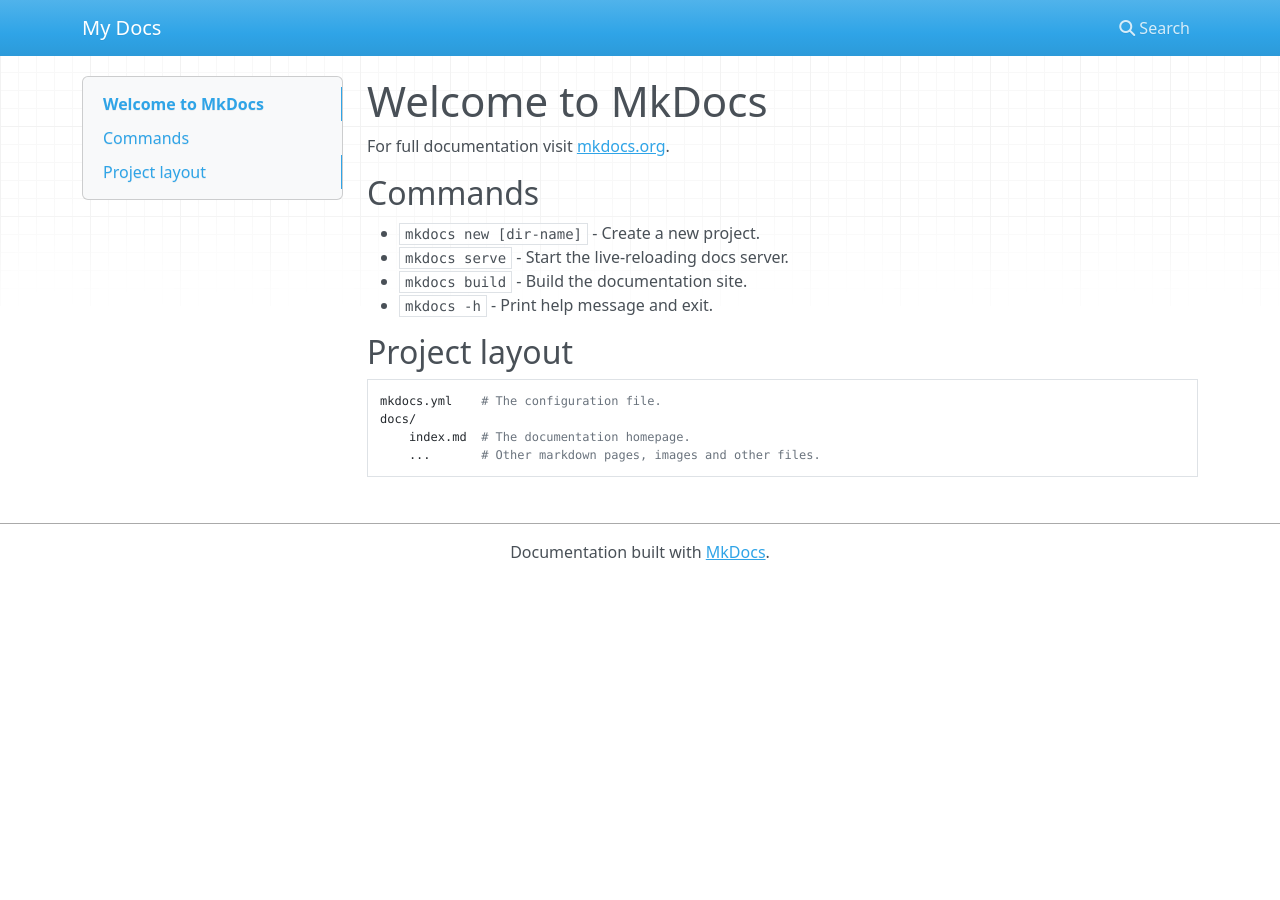
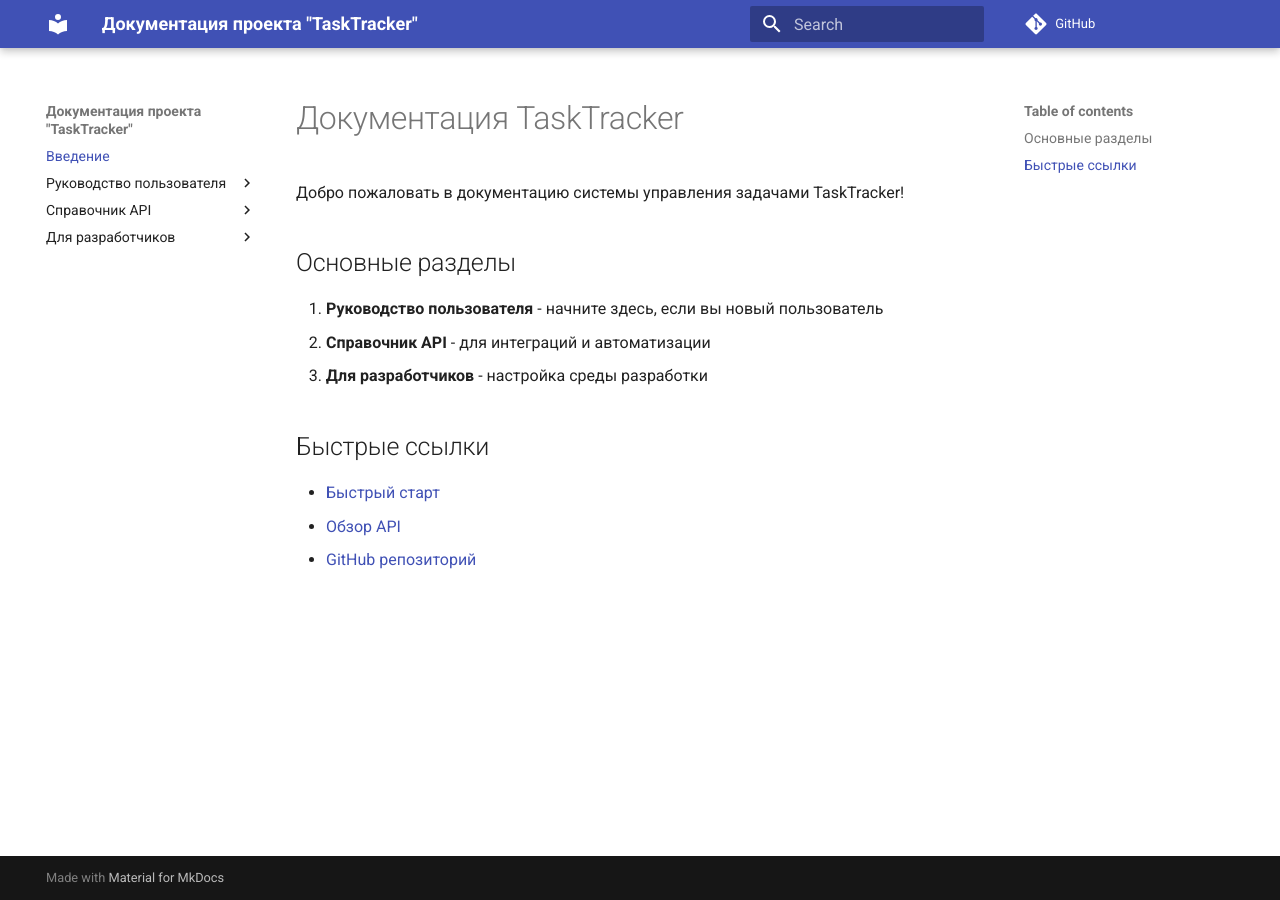
Before and after one commit to Ksenyashina/TaskTracker, an MkDocs documentation site: the page built from docs/index.md, in a window 1280 px wide. Built offline with MkDocs 1.6.1 and Material for MkDocs 9.7.7, drawn with Linux system fonts in a browser that asks for light colours; nearby versions of some CDN libraries; comment, search, counter and statistics services are not loaded.

Commit message:
Добавлена базовая структура документации и контент для быстрого старта

```diff
--- a/docs/index.md
+++ b/docs/index.md
@@ -1,17 +1,15 @@
-# Welcome to MkDocs
+# Документация TaskTracker
 
-For full documentation visit [mkdocs.org](https://www.mkdocs.org).
+Добро пожаловать в документацию системы управления задачами TaskTracker!
 
-## Commands
+## Основные разделы
 
-* `mkdocs new [dir-name]` - Create a new project.
-* `mkdocs serve` - Start the live-reloading docs server.
-* `mkdocs build` - Build the documentation site.
-* `mkdocs -h` - Print help message and exit.
+1. **Руководство пользователя** - начните здесь, если вы новый пользователь
+2. **Справочник API** - для интеграций и автоматизации
+3. **Для разработчиков** - настройка среды разработки
 
-## Project layout
+## Быстрые ссылки
 
-    mkdocs.yml    # The configuration file.
-    docs/
-        index.md  # The documentation homepage.
-        ...       # Other markdown pages, images and other files.
+* [Быстрый старт](user-guide/quick-start.md)
+* [Обзор API](api/overview.md)
+* [GitHub репозиторий](https://github.com/Ksenyashina/TaskTracker.git)
--- a/mkdocs.yml
+++ b/mkdocs.yml
@@ -1 +1,24 @@
-site_name: My Docs
+site_name: Документация проекта "TaskTracker"
+site_description: Руководство пользователя и API для системы управления задачами.
+site_author: Ксения Сеняшина
+theme:
+  name: material
+  palette:
+    - scheme: default
+      primary: indigo
+      accent: indigo
+repo_url: https://github.com/Ksenyashina/TaskTracker.git
+nav:
+  - Введение: index.md
+  - Руководство пользователя:
+    - Быстрый старт: user-guide/quick-start.md
+    - Работа с задачами: user-guide/tasks.md
+  - Справочник API:
+    - Обзор API: api/overview.md
+    - Эндпоинты задач: api/endpoints/tasks.md
+  - Для разработчиков:
+    - Установка для разработки: dev/setup.md
+markdown_extensions:
+  - admonition  # для блоков-предупреждений
+  - codehilite # для подсветки кода
+  - tables     # для таблиц
```
Also changed, not shown: docs/api/overview.md (added, +22 -0 lines), docs/dev/setup.md (added, +26 -0 lines), docs/user-guide/quick-start.md (added, +25 -0 lines), docs/user-guide/tasks.md (added, +40 -0 lines), docs/api/endpoints/tasks.md (added).
